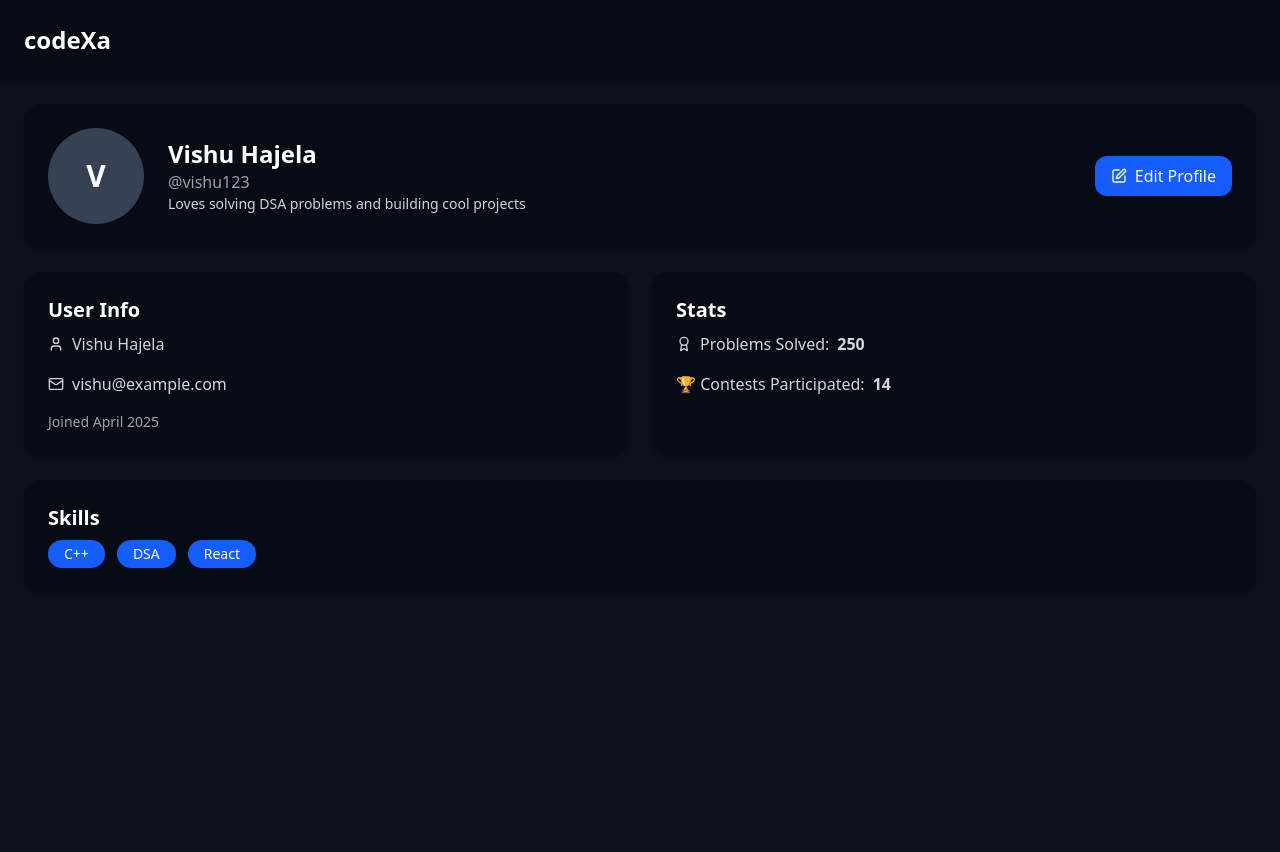
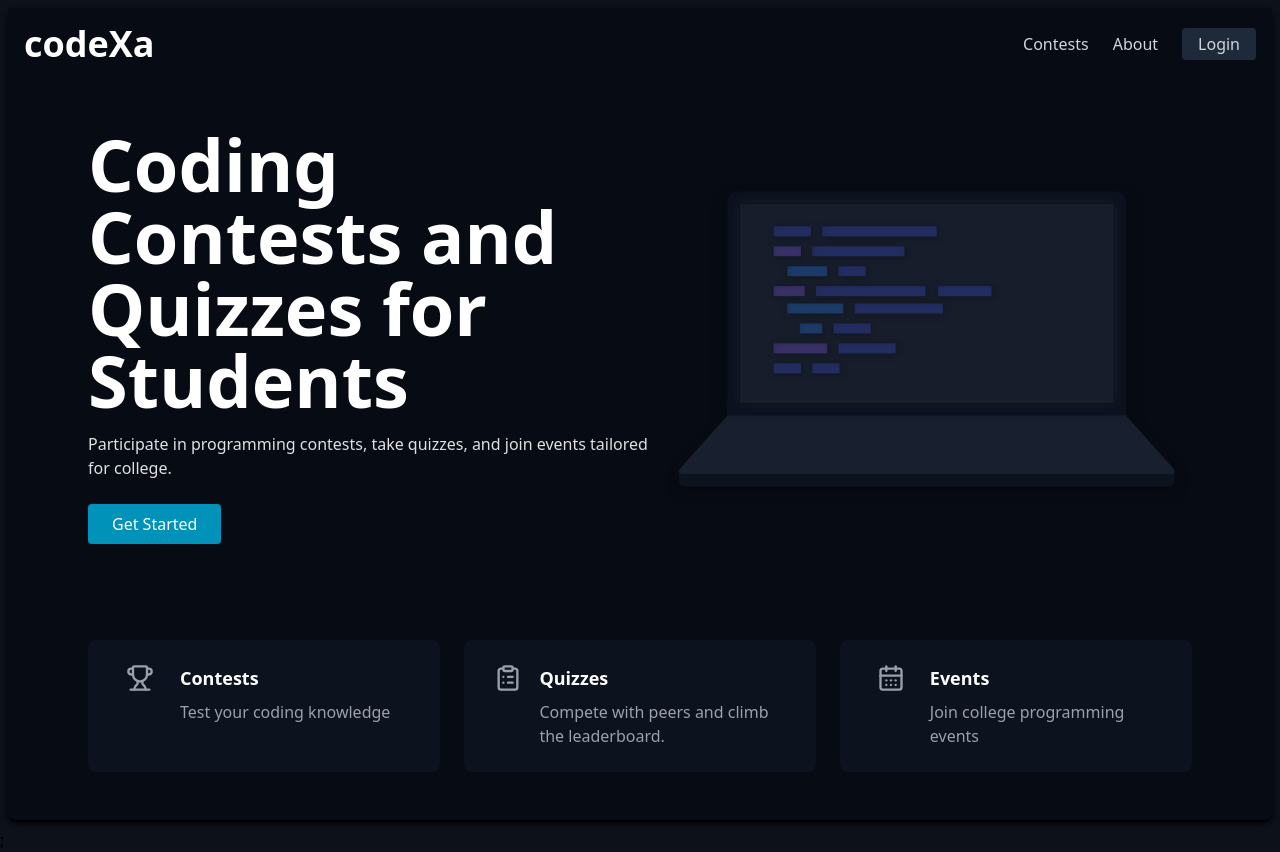
Before and after one commit to thecodexa/codexa-web, a React (Vite) app in the folder CX-client/: page / in a window 1280 px wide. Before the commit the page ends 800 px from the top, so only its background shows below. Built offline with nearby package versions, Linux system fonts and the light colour scheme.

Commit message:
normal commit

```diff
--- a/CX-client/src/App.jsx
+++ b/CX-client/src/App.jsx
@@ -7,10 +7,10 @@ function App() {
   return (
     <AuthProvider>
       {/* <ProblemPage />; */}
-      <ProfilePage />
+      {/* <ProfilePage /> */}
       {/* <HomeLayout /> */}
       {/* <ContestRegisterPage /> */}
-      {/* <HomeLayout />; */}
+      <HomeLayout />;
       {/* <ContestsPage1 />; */}
       {/* <ProblemPage />; */}
     </AuthProvider>
```
Also changed, not shown: 1 other file (tests, documents, lock files or other folders).
